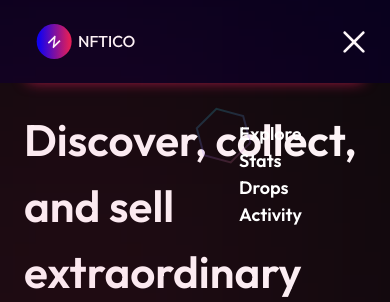
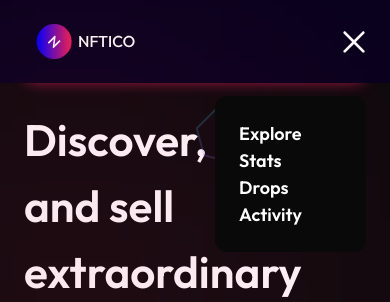
Before and after one commit to Snakeye97/nftico_landingpage, a React (Vite) app: page / in a window 390 px wide. Both pictures are taken after a click on the picture 354 px from the left and 41 px from the top of the page. Shown: the top 302 px of the page. Built offline with nearby package versions, Linux system fonts and the light colour scheme.

Commit message:
Update Navbar.jsx

```diff
--- a/src/components/Navbar.jsx
+++ b/src/components/Navbar.jsx
@@ -33,7 +33,7 @@ const Navbar = () => {
           onClick={()=>settoggle((prev)=>!prev)}
         />
 
-        <div className={`${toggle ? 'flex':'hidden'} bg-mainbg rounded-xl p-6 absolute top-20 right-2 mx-4 my-4 min-w-[140px] sidebar z-[10]`}>
+        <div className={`${toggle ? 'flex':'hidden'} bg-mainBg rounded-xl p-6 absolute top-20 right-2 mx-4 my-4 min-w-[140px] sidebar z-[10]`}>
             <ul className='flex-1 list-none justify-center items-center'>
             {navLinks.map((nav, index)=> (
               <li key={nav.id}
```
